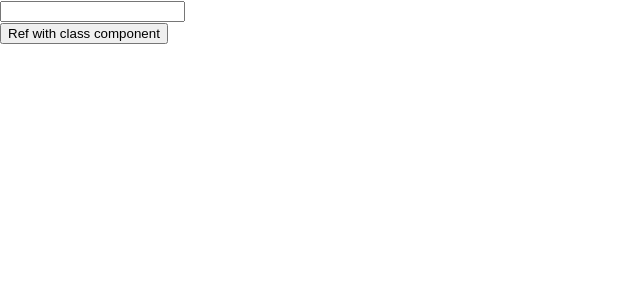
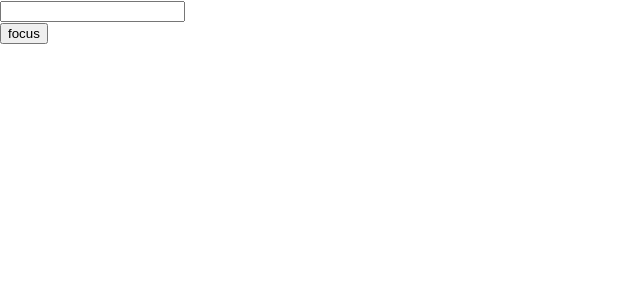
Before and after one commit to sunilpie1997/Learn-React-Part-3, a React (Create React App) app: page / in a window 1280 px wide. Shown: the top 300 px of the page, without its empty margins (0-640 px from the left). Built offline with nearby package versions, Linux system fonts and the light colour scheme.

Commit message:
9. forwarding refs

```diff
--- a/src/App.js
+++ b/src/App.js
@@ -14,6 +14,7 @@
 import ParentComp from './components/ParentComp';
 import RefDemo from './components/RefDemo';
 import FocusInput from './FocusInput';
+import ParentForwardRef from './components/ParentForwardRef';
 
 function App() {
 
@@ -61,8 +62,12 @@
     <RefDemo/>
     */
 
-    /* refs with class component */
+    /* refs with class component
     <FocusInput/>
+    */
+
+    /* forwarding refs */
+    <ParentForwardRef/>
 
   );
 }
--- /dev/null
+++ b/src/components/ForwardRef.js
@@ -0,0 +1,14 @@
+import React from 'react';
+
+//insead of attaching ref to a component, directly forward to dom element
+
+const ForwardRef= React.forwardRef((props,ref) =>{
+    return (
+        <div>
+            <input ref={ref}></input>
+
+        </div>
+    );
+});
+
+export default ForwardRef;
--- /dev/null
+++ b/src/components/ParentForwardRef.js
@@ -0,0 +1,25 @@
+
+import React, { Component } from 'react';
+import ForwardRef from './ForwardRef';
+
+class ParentForwardRef extends Component {
+
+    constructor(props) {
+        super(props);
+        this.inputRef=React.createRef();
+    }
+
+    clickHandler=()=>{
+        this.inputRef.current.focus();
+    }
+    render() {
+        return (
+            <div>
+                <ForwardRef ref={this.inputRef}/>
+                <button onClick={this.clickHandler}>focus</button>
+            </div>
+        );
+    }
+}
+
+export default ParentForwardRef;
```
Also changed, not shown: notes/create-ref.txt.
